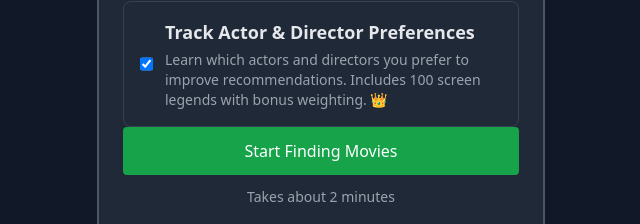
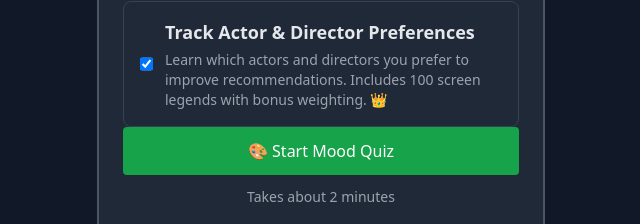
Before and after one commit to SirHansel/thecinemoodapp, a React (Create React App) app: page / in a window 1280 px wide. Shown: the part 709-933 px from the top of the page, without its empty margins (319-959 px from the left). Built offline with nearby package versions, Linux system fonts and the light colour scheme.

Commit message:
Refactor quiz mode handling in App.js

```diff
--- a/src/App.js
+++ b/src/App.js
@@ -2601,17 +2601,25 @@ if (currentScreen === 'setup') {
       setCsvProcessing(false);
     }
 
-    console.log('About to generate questions');
-    const questionSet = generateQuestionSet();
-    console.log('Generated question set:', questionSet);
-    setCurrentQuestionSet(questionSet);
-
-    setCurrentScreen('mood');
+    // Check quiz mode and launch appropriate quiz
+    if (userPrefs.quizMode === 'intuitive') {
+      console.log('🎭 Launching Intuitive Mode');
+      generateIntuitiveQuestions();
+      setCurrentScreen('intuitive');
+    } else {
+      console.log('🎨 Launching Standard Mode');
+      const questionSet = generateQuestionSet();
+      console.log('Generated question set:', questionSet);
+      setCurrentQuestionSet(questionSet);
+      setCurrentScreen('mood');
+    }
   }}
+
   disabled={csvProcessing}
   className="w-full bg-green-600 hover:bg-green-700 disabled:bg-gray-600 text-white p-3 rounded font-medium"
 >
-  {csvProcessing ? 'Processing CSV...' : 'Start Finding Movies'}
+ {csvProcessing ? 'Processing CSV...' :
+ userPrefs.quizMode === 'intuitive' ? '🎭 Start Intuitive Quiz' : '🎨 Start Mood Quiz'}
 </button>
           <p className="text-center text-sm text-gray-400 mt-3">Takes about 2 minutes</p>
         </div>
```
